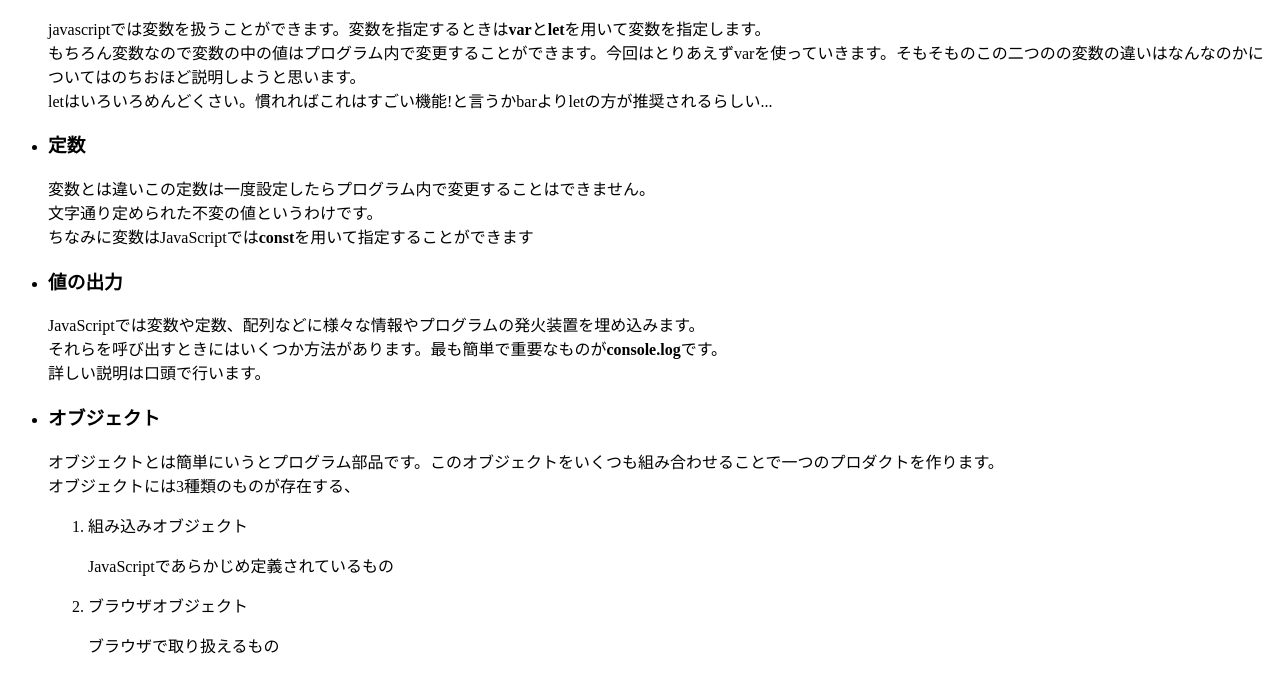
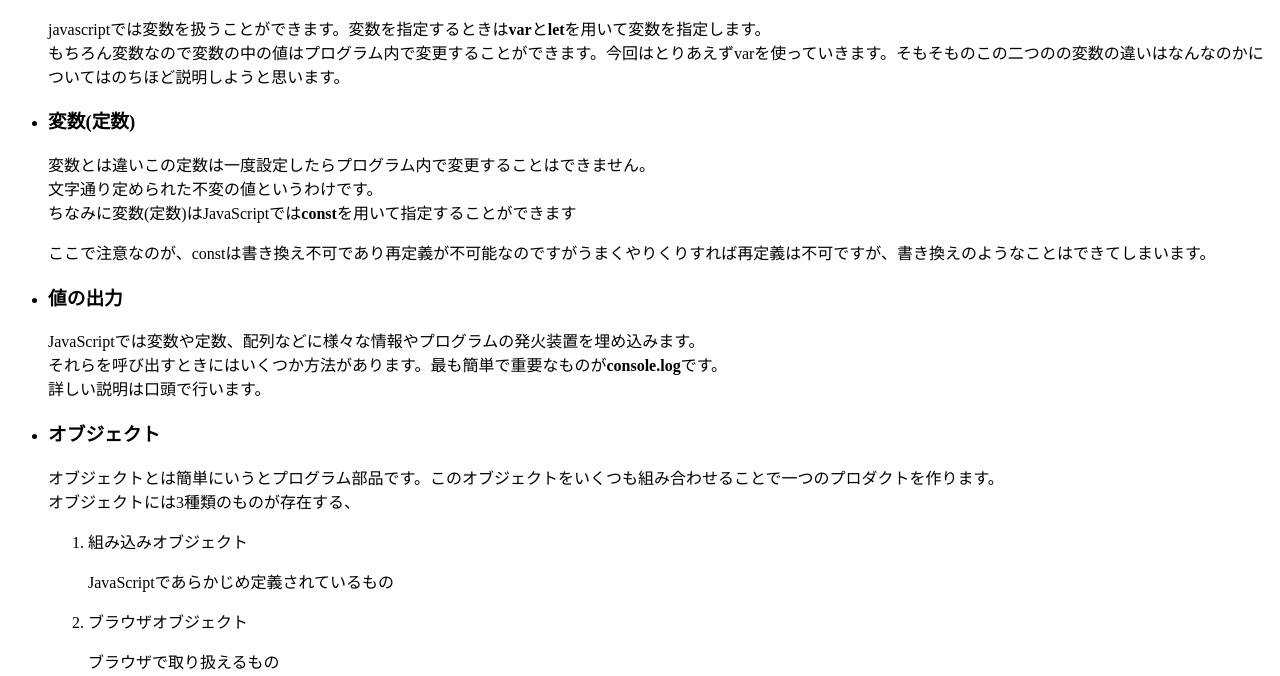
Before and after one commit to maresuke3/Class_of_JS, a plain HTML site: page JavaScript/index.html in a window 1280 px wide. Shown: the part 119-795 px from the top of the page. Drawn offline with Linux system fonts and the light colour scheme.

Commit message:
資料の修正

```diff
--- a/JavaScript/chapter1.js
+++ b/JavaScript/chapter1.js
@@ -4,7 +4,7 @@ let a = ["Good afternoon!", "Good evening!"];　// 変数の中に配列を入
 let r = "Hello";
 var e = {institute: "金沢工業大学", major: "情報フロンティア学部", department: "メディア情報学科", class: 2};
 
-// 定数 (const)
+// 定数 (const)　今回に限って本来constも変数と呼ばれるものですが、説明がしやすいので定数と表記してます
 const myname = "mare";
 
 // 値を取り出す
--- a/JavaScript/index.html
+++ b/JavaScript/index.html
@@ -14,12 +14,12 @@
     <ul>
       <li><h3>変数</h3></li>
         <p>javascriptでは変数を扱うことができます。変数を指定するときは<strong>var</strong>と<strong>let</strong>を用いて変数を指定します。<br />
-          もちろん変数なので変数の中の値はプログラム内で変更することができます。今回はとりあえずvarを使っていきます。そもそものこの二つのの変数の違いはなんなのかについてはのちおほど説明しようと思います。<br />
-          letはいろいろめんどくさい。慣れればこれはすごい機能!と言うかbarよりletの方が推奨されるらしい...</p>
-      <li><h3>定数</h3></li>
+          もちろん変数なので変数の中の値はプログラム内で変更することができます。今回はとりあえずvarを使っていきます。そもそものこの二つのの変数の違いはなんなのかについてはのちほど説明しようと思います。<br /></p>
+      <li><h3>変数(定数)</h3></li>
         <p>変数とは違いこの定数は一度設定したらプログラム内で変更することはできません。<br />
           文字通り定められた不変の値というわけです。<br />
-          ちなみに変数はJavaScriptでは<strong>const</strong>を用いて指定することができます<br /></p>
+          ちなみに変数(定数)はJavaScriptでは<strong>const</strong>を用いて指定することができます<br /></p>
+          <p>ここで注意なのが、constは書き換え不可であり再定義が不可能なのですがうまくやりくりすれば再定義は不可ですが、書き換えのようなことはできてしまいます。</p>
       <li><h3>値の出力</h3></li>
         <p>JavaScriptでは変数や定数、配列などに様々な情報やプログラムの発火装置を埋め込みます。<br />
           それらを呼び出すときにはいくつか方法があります。最も簡単で重要なものが<strong>console.log</strong>です。<br />
```
